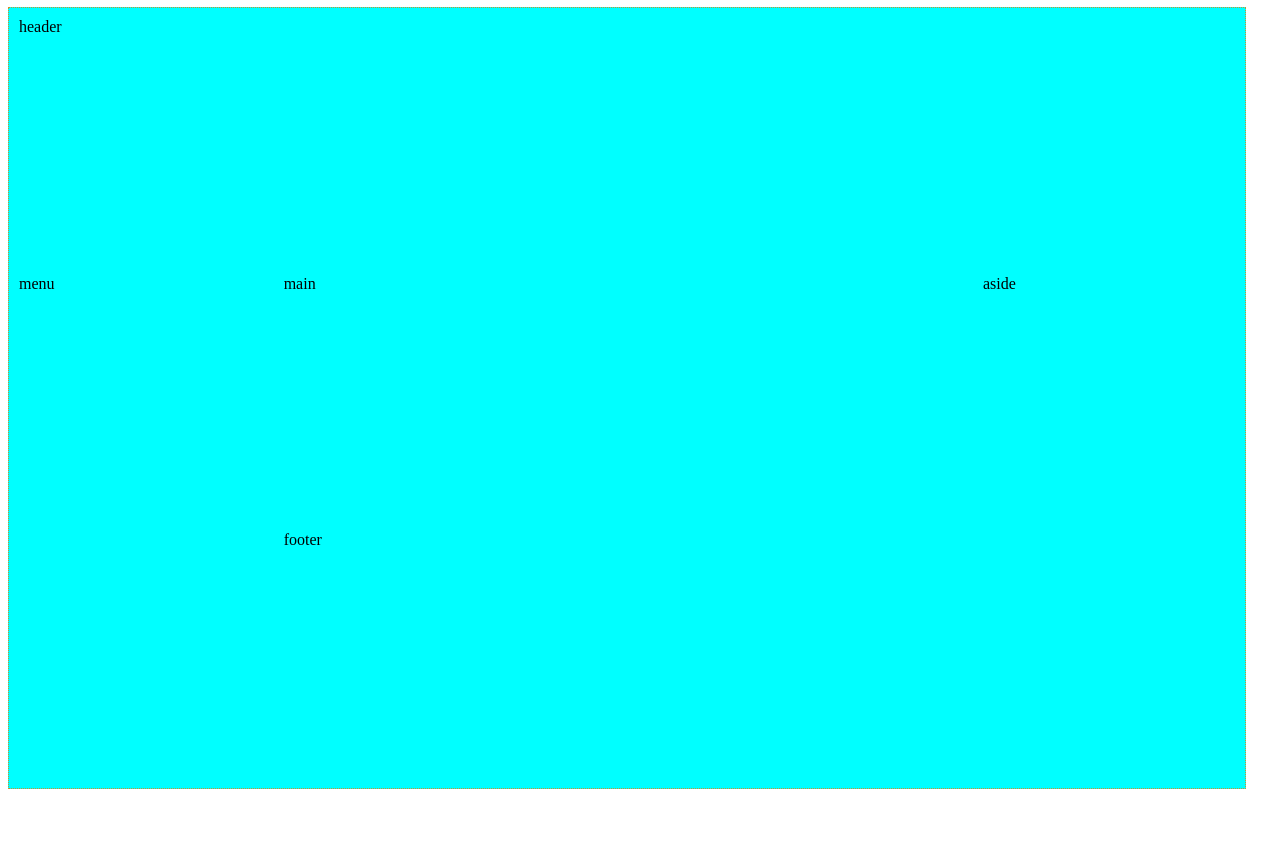
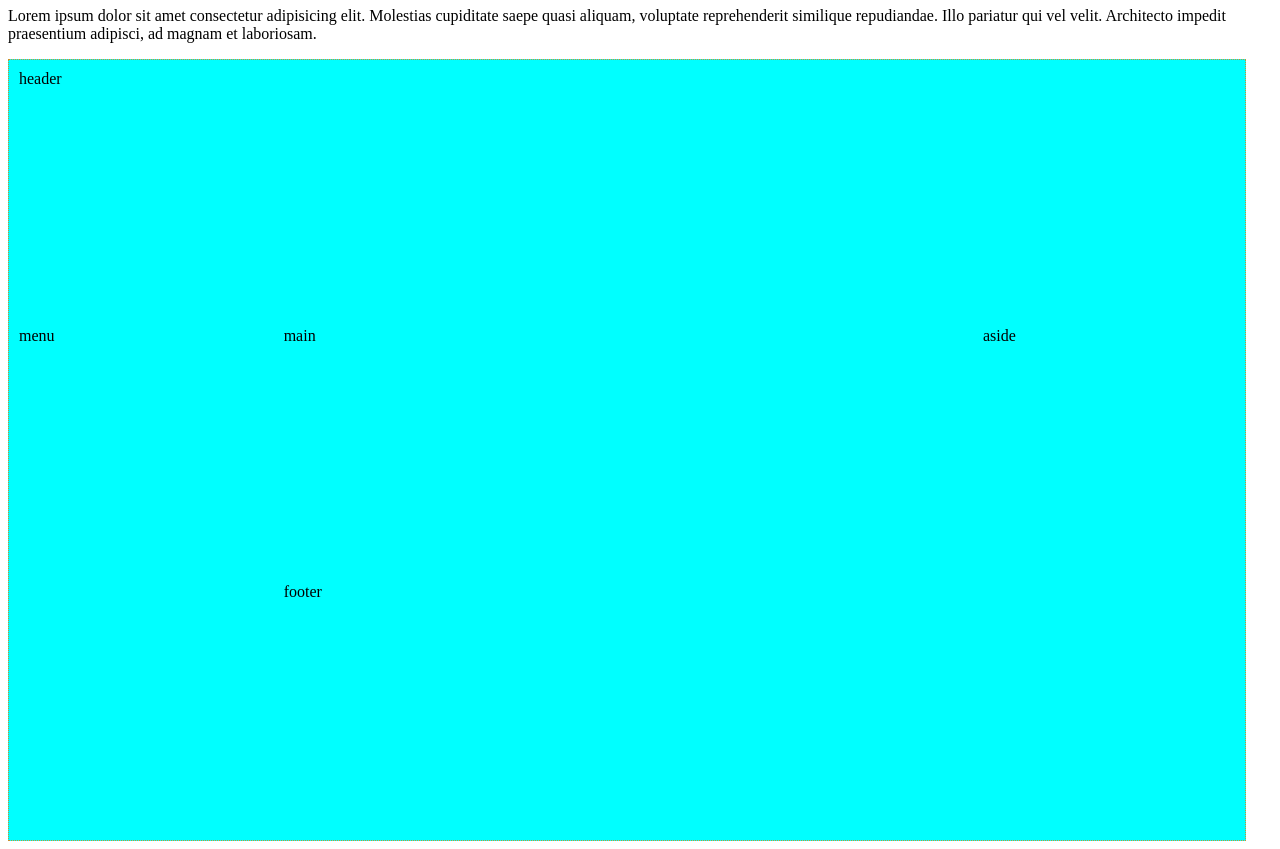
Before and after one commit to RicardoG79/git24168, a plain HTML site: page index.html in a window 1280 px wide. Shown: the part 73-922 px from the top of the page. Before the commit the page ends 870 px from the top, so only its background shows below. Drawn offline with Linux system fonts and the light colour scheme; files that its build step writes are made by us from their sources.

Commit message:
nueva prueba

```diff
--- a/index.html
+++ b/index.html
@@ -16,7 +16,7 @@
             <h1>Titulo</h1>
         </div>
         <section id="sec-1">
-
+<p>Lorem ipsum dolor sit amet consectetur adipisicing elit. Molestias cupiditate saepe quasi aliquam, voluptate reprehenderit similique repudiandae. Illo pariatur qui vel velit. Architecto impedit praesentium adipisci, ad magnam et laboriosam.</p>
         </section>
         <section id="sec-2">
 
```
